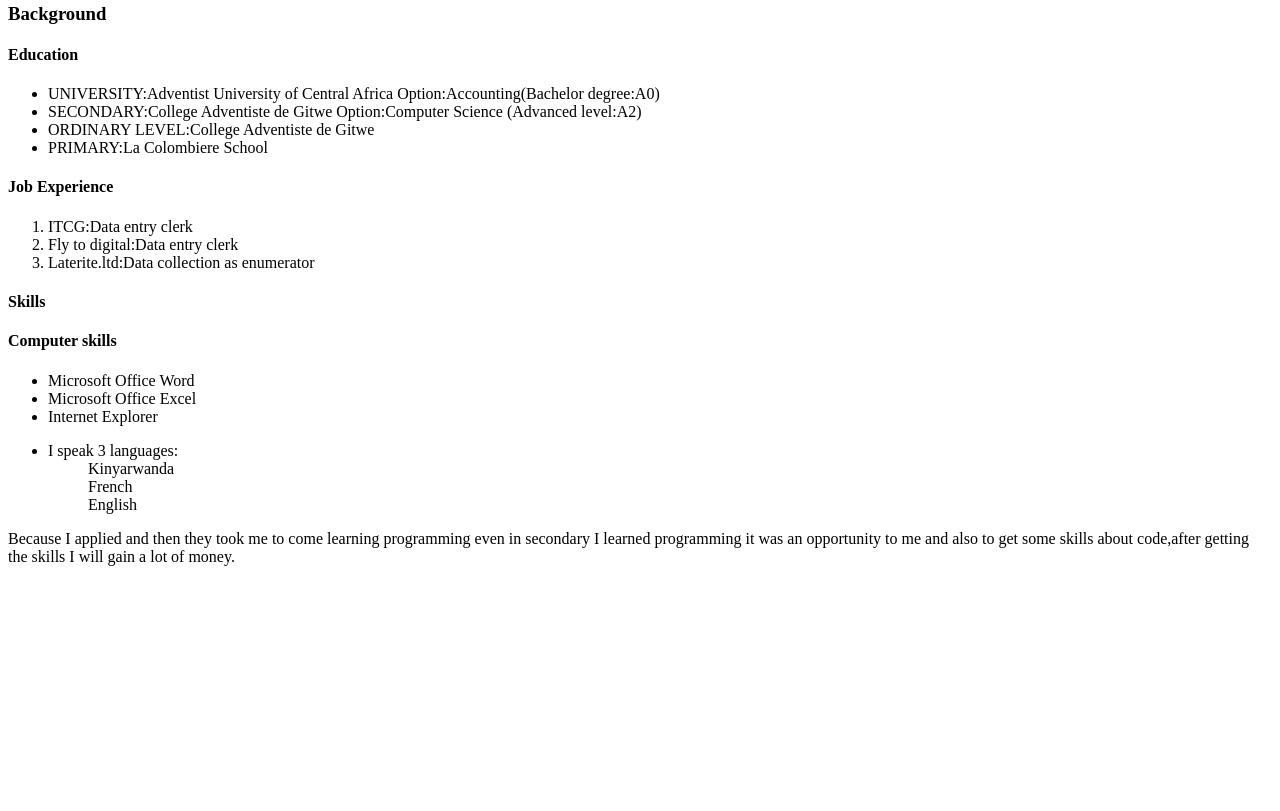
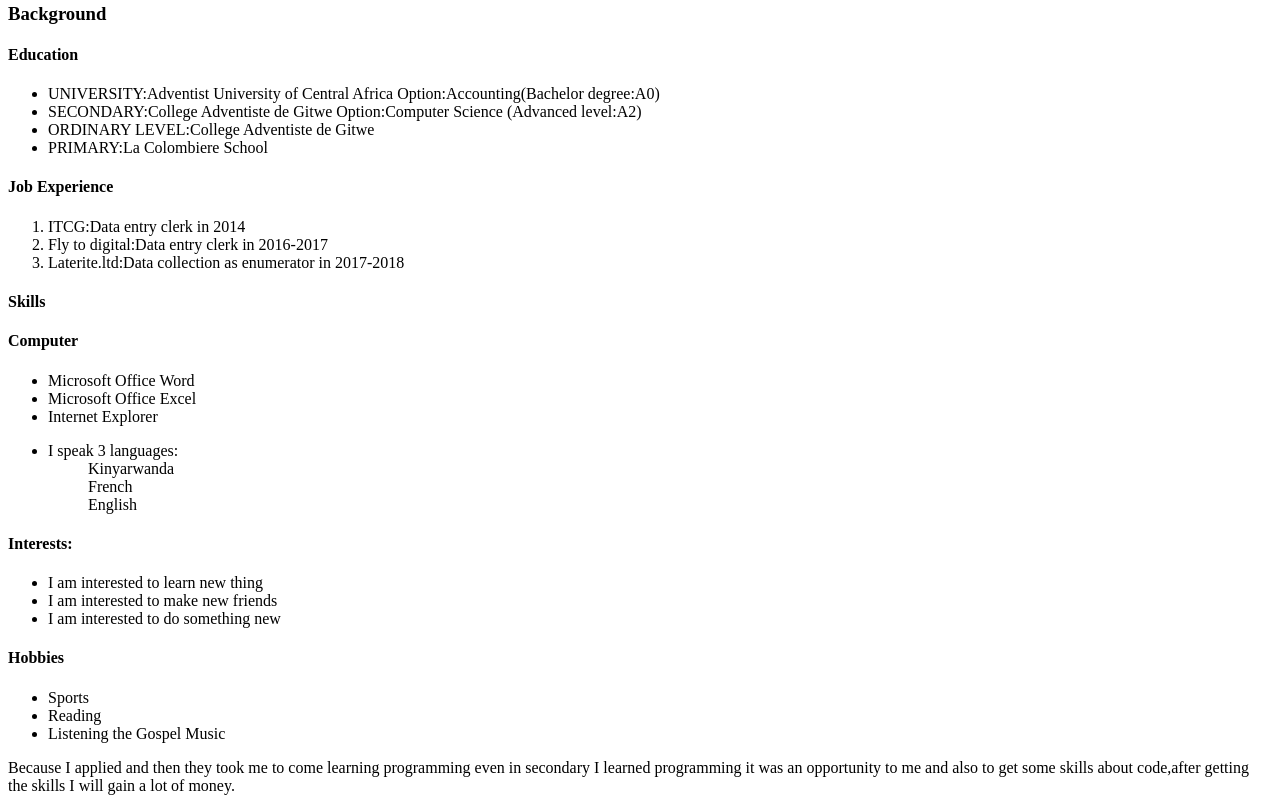
Before and after one commit to karireamandine/portfolio, a plain HTML site: page index.html in a window 1280 px wide. Shown: the part 448-1259 px from the top of the page. Before the commit the page ends 1030 px from the top, so only its background shows below. Drawn offline with Linux system fonts and the light colour scheme.

Commit message:
Add division as Interests

```diff
--- a/index.html
+++ b/index.html
@@ -23,15 +23,15 @@
                             <div id="Job Experience">
                                 <h4>Job Experience</h4>
                                     <ol>
-                                        <li>ITCG:Data entry clerk</li>
-                                        <li>Fly to digital:Data entry clerk</li>
-                                        <li>Laterite.ltd:Data collection as enumerator</li>
+                                        <li>ITCG:Data entry clerk in 2014</li>
+                                        <li>Fly to digital:Data entry clerk in 2016-2017</li>
+                                        <li>Laterite.ltd:Data collection as enumerator in 2017-2018</li>
                                     </ol>
                             </div>
                     </div>
                     <div>
                         <h4>Skills</h4>
-                            <h4>Computer skills</h4>
+                            <h4>Computer</h4>
                                 <ul>
                                     <li>Microsoft Office Word</li>
                                     <li>Microsoft Office Excel</li>
@@ -46,6 +46,18 @@
 
                                     </dl>
                                 </ul>
+                            <h4>Interests:</h4>
+                                <ul>
+                                    <li>I am interested to learn new thing</li>
+                                    <li>I am interested to make new friends</li>
+                                    <li>I am interested to do something new</li>
+                                </ul>
+                            <h4>Hobbies</h4>
+                                <ul>
+                                    <li>Sports</li>
+                                    <li>Reading</li>
+                                    <li>Listening the Gospel Music</li>
+                                </ul>
                     </div>
 
         <p>Because I applied and then they took me to come learning programming even in secondary I learned programming it was an opportunity to me and also to get some skills about code,after getting the skills I will gain a lot of money.</p>
```
